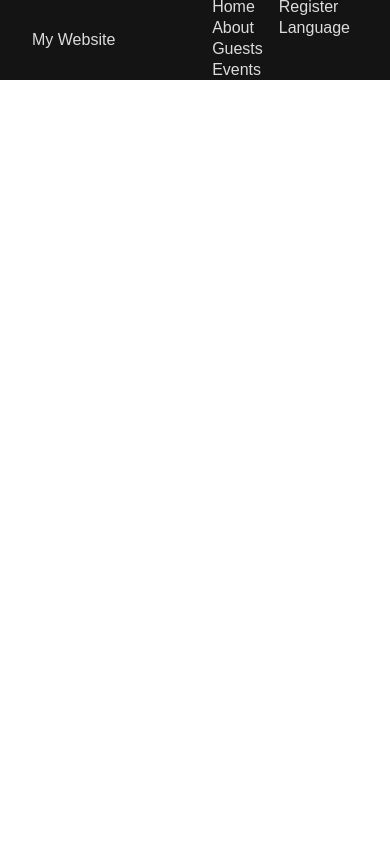
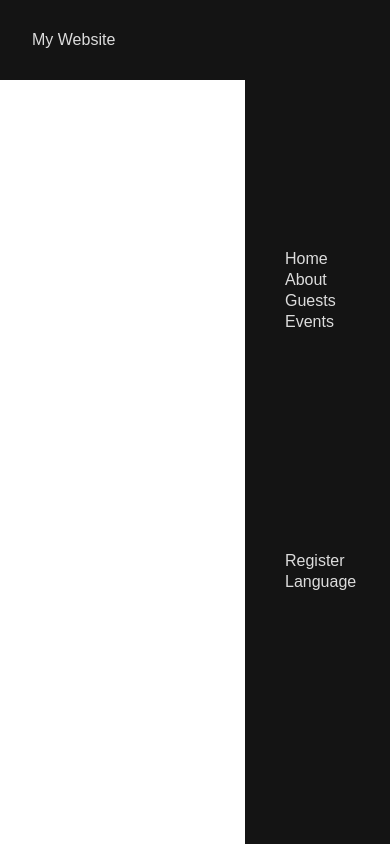
Before and after one commit to leloufadel/capstone-1, a React (Create React App) app: page / in a window 390 px wide. Built offline with nearby package versions, Linux system fonts and the light colour scheme.

Commit message:
add responsive css for navitems

```diff
--- a/src/components/stylesheets/navbar.css
+++ b/src/components/stylesheets/navbar.css
@@ -59,9 +59,18 @@ nav a:hover::after {
 }
 /* Responsive */
 @media (max-width:750px) {
-/* .nav-items{
+.nav-items{
     position: fixed;
-} */
+    top:0;
+    right: -105px;
+    height: 100vh;
+    width: 250px;
+    flex-direction: column;
+    justify-content: space-evenly;
+    background: rgb(20, 20, 20);
+    padding: 2rem;
+    transition: all ease-in-out 500ms;
+}
     .overview,
     .account {
       flex-direction: column;
```
